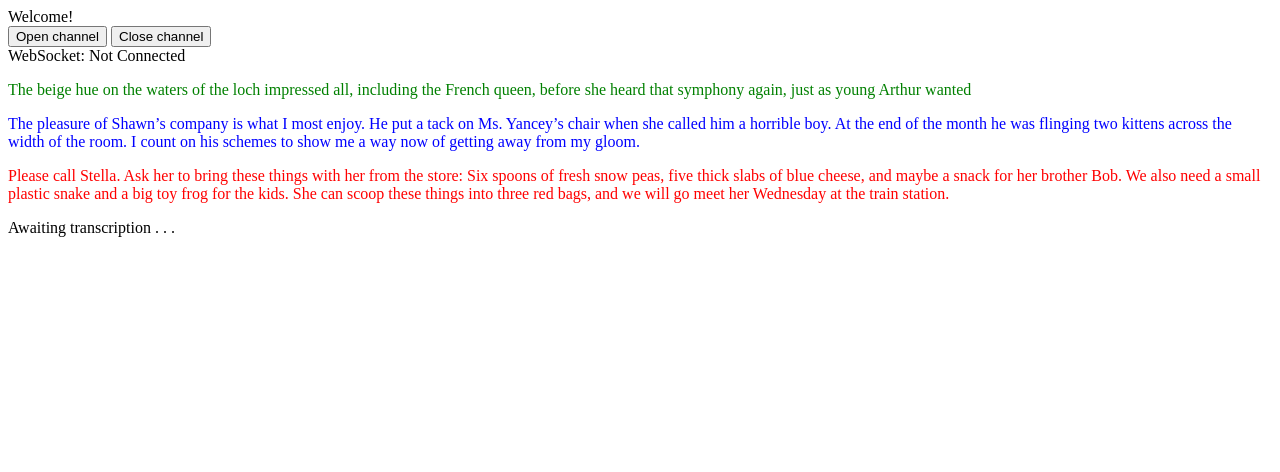
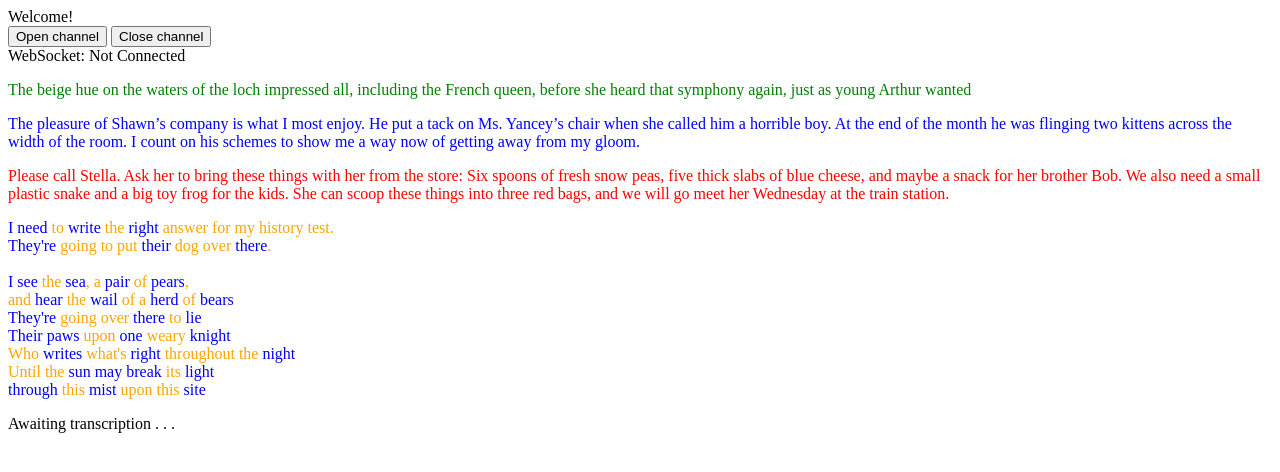
Before and after one commit to nathanaeljames/fawkes-frontend, a plain HTML site: page index.html in a window 1280 px wide. Drawn offline with nearby package versions, Linux system fonts and the light colour scheme.

Commit message:
adding some hompohone tests

```diff
--- a/index.html
+++ b/index.html
@@ -19,6 +19,16 @@
     <div><p style="color:red;">Please call Stella. Ask her to bring these things with her from the store: Six spoons of fresh snow peas, five thick
     slabs of blue cheese, and maybe a snack for her brother Bob. We also need a small plastic snake and a big toy frog for
     the kids. She can scoop these things into three red bags, and we will go meet her Wednesday at the train station.</p></div>
+    <div><p style="color:orange;"><span style="color:blue;">I need</span> to <span style="color:blue;">write</span> the <span style="color:blue;">right</span> answer for my history test.<br>
+      <span style="color:blue;">They're</span> going to put <span style="color:blue;">their</span> dog over <span style="color:blue;">there</span>.<br><br>
+        <span style="color:blue;">I</span> <span style="color:blue;">see</span> the <span style="color:blue;">sea</span>, a <span style="color:blue;">pair</span> of <span style="color:blue;">pears</span>,<br>
+        and <span style="color:blue;">hear</span> the <span style="color:blue;">wail</span> of a <span style="color:blue;">herd</span> of <span style="color:blue;">bears</span><br>
+        <span style="color:blue;">They're</span> going over <span style="color:blue;">there</span> to <span style="color:blue;">lie</span><br>
+        <span style="color:blue;">Their</span> <span style="color:blue;">paws</span> upon <span style="color:blue;">one</span> weary <span style="color:blue;">knight</span><br>
+        Who <span style="color:blue;">writes</span> what's <span style="color:blue;">right</span> throughout the <span style="color:blue;">night</span><br>
+        Until the <span style="color:blue;">sun</span> <span style="color:blue;">may</span> <span style="color:blue;">break</span> its <span style="color:blue;">light</span><br>
+        <span style="color:blue;">through</span> this <span style="color:blue;">mist</span> upon this <span style="color:blue;">site</span>
+    </p></div>
     <div id='transcription'>Awaiting transcription . . .</div>
   </body>
 </html>
```
